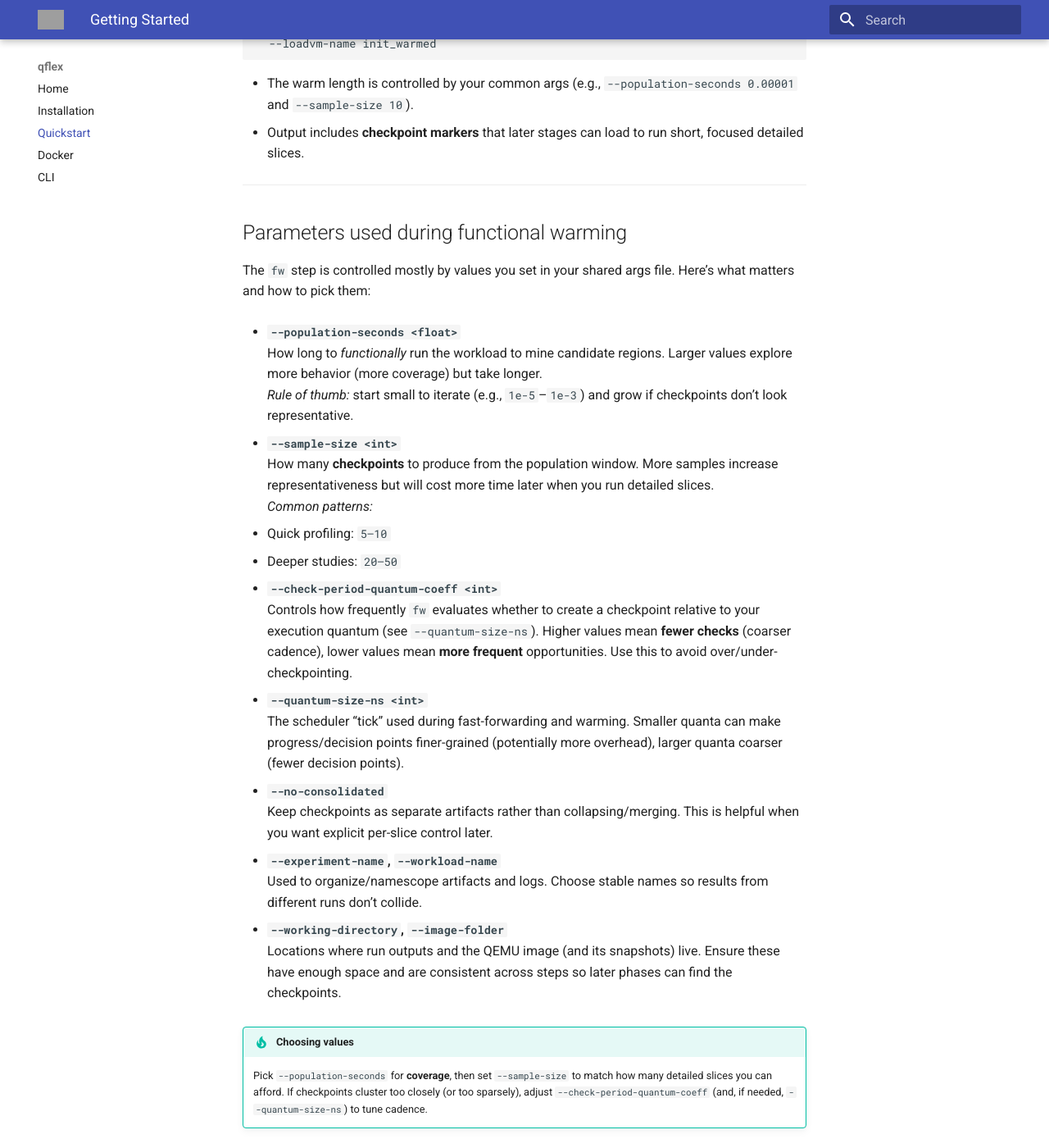
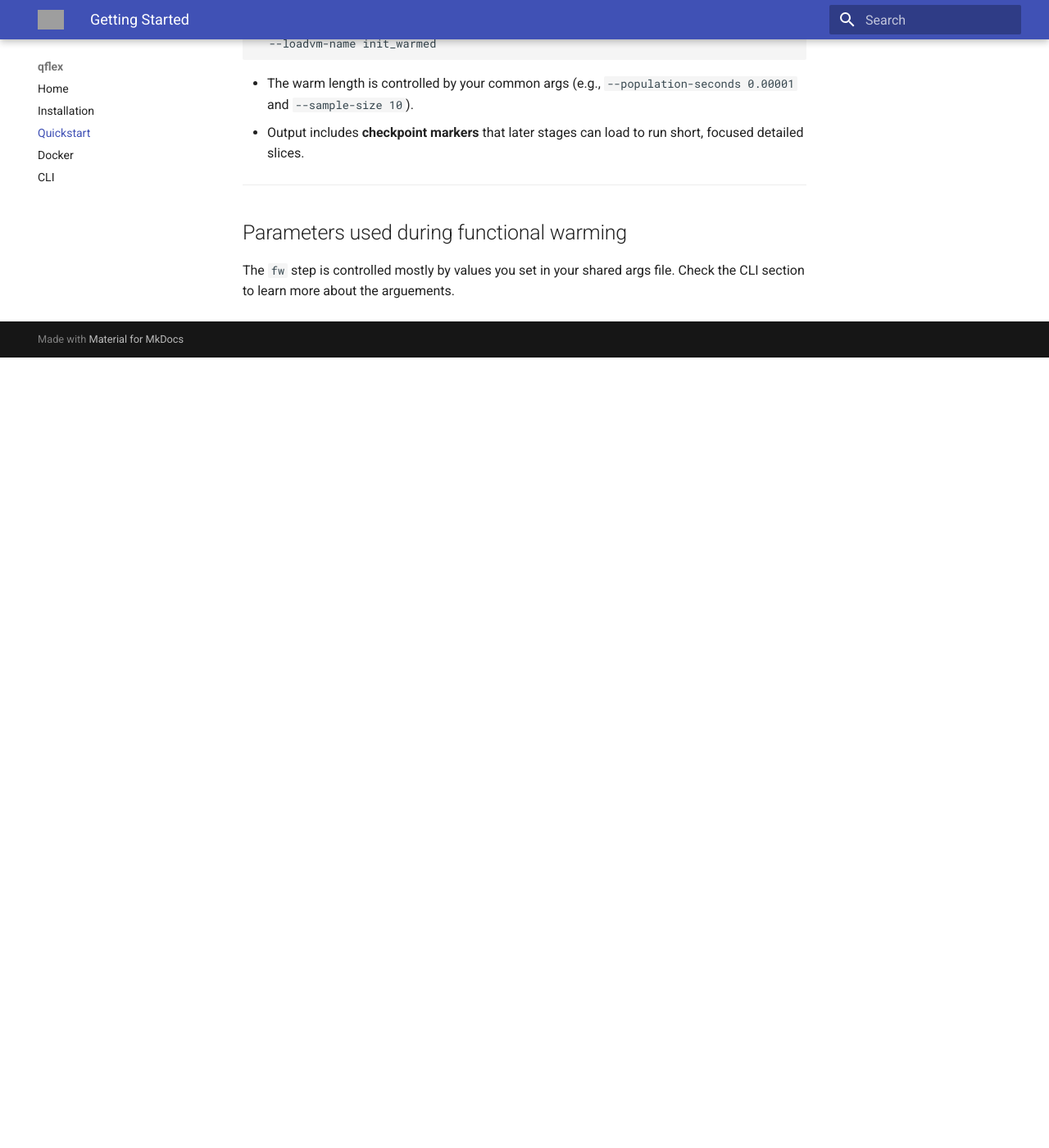
Before and after one commit to parsa-epfl/qflex, an MkDocs documentation site: the page built from mk_docs/quickstart.md, in a window 1280 px wide and 1400 px high, scrolled down 5700 px. Shown: the whole window at 82% size. Built offline with MkDocs 1.6.1 and Material for MkDocs 9.7.7, drawn with Linux system fonts in a browser that asks for light colours; after the commit the page ends 6136 px from its top, so only the background shows below that; grey boxes are pictures that could not be loaded.

Commit message:
updated docs

```diff
--- a/mk_docs/quickstart.md
+++ b/mk_docs/quickstart.md
@@ -230,32 +230,4 @@ xargs -a ./qflex.args -- ./qflex fw \
 
 ## Parameters used during functional warming
 
-The `fw` step is controlled mostly by values you set in your shared args file. Here’s what matters and how to pick them:
-
-- **`--population-seconds <float>`**
-  How long to *functionally* run the workload to mine candidate regions. Larger values explore more behavior (more coverage) but take longer.
-  *Rule of thumb:* start small to iterate (e.g., `1e-5`–`1e-3`) and grow if checkpoints don’t look representative.
-
-- **`--sample-size <int>`**
-  How many **checkpoints** to produce from the population window. More samples increase representativeness but will cost more time later when you run detailed slices.
-  *Common patterns:*
-  - Quick profiling: `5–10`
-  - Deeper studies: `20–50`
-
-- **`--check-period-quantum-coeff <int>`**
-  Controls how frequently `fw` evaluates whether to create a checkpoint relative to your execution quantum (see `--quantum-size-ns`). Higher values mean **fewer checks** (coarser cadence), lower values mean **more frequent** opportunities. Use this to avoid over/under-checkpointing.
-
-- **`--quantum-size-ns <int>`**
-  The scheduler “tick” used during fast-forwarding and warming. Smaller quanta can make progress/decision points finer-grained (potentially more overhead), larger quanta coarser (fewer decision points).
-
-- **`--no-consolidated`**
-  Keep checkpoints as separate artifacts rather than collapsing/merging. This is helpful when you want explicit per-slice control later.
-
-- **`--experiment-name`, `--workload-name`**
-  Used to organize/namescope artifacts and logs. Choose stable names so results from different runs don’t collide.
-
-- **`--working-directory`, `--image-folder`**
-  Locations where run outputs and the QEMU image (and its snapshots) live. Ensure these have enough space and are consistent across steps so later phases can find the checkpoints.
-
-!!! tip "Choosing values"
-    Pick `--population-seconds` for **coverage**, then set `--sample-size` to match how many detailed slices you can afford. If checkpoints cluster too closely (or too sparsely), adjust `--check-period-quantum-coeff` (and, if needed, `--quantum-size-ns`) to tune cadence.
+The `fw` step is controlled mostly by values you set in your shared args file. Check the CLI section to learn more about the arguements.
```
